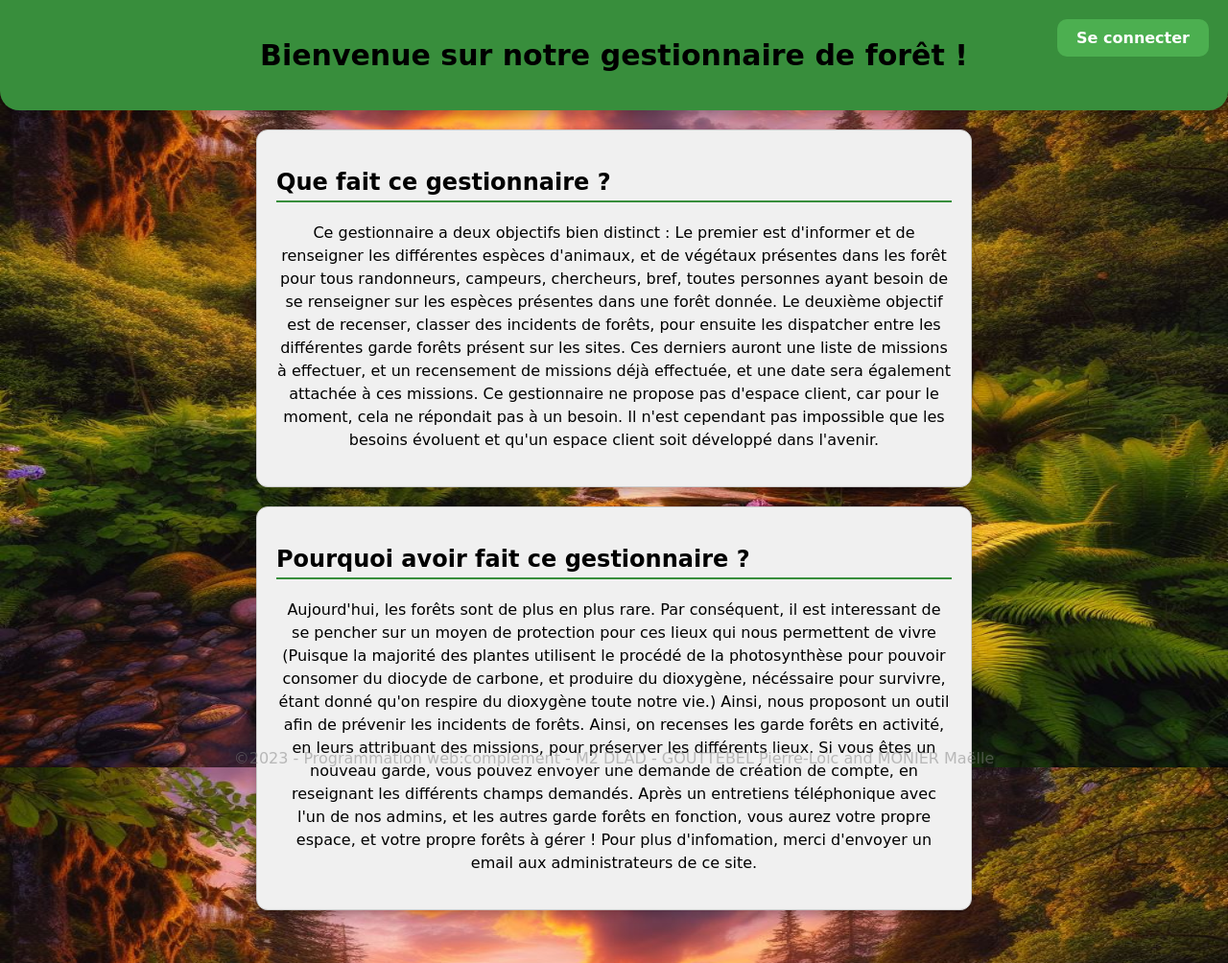
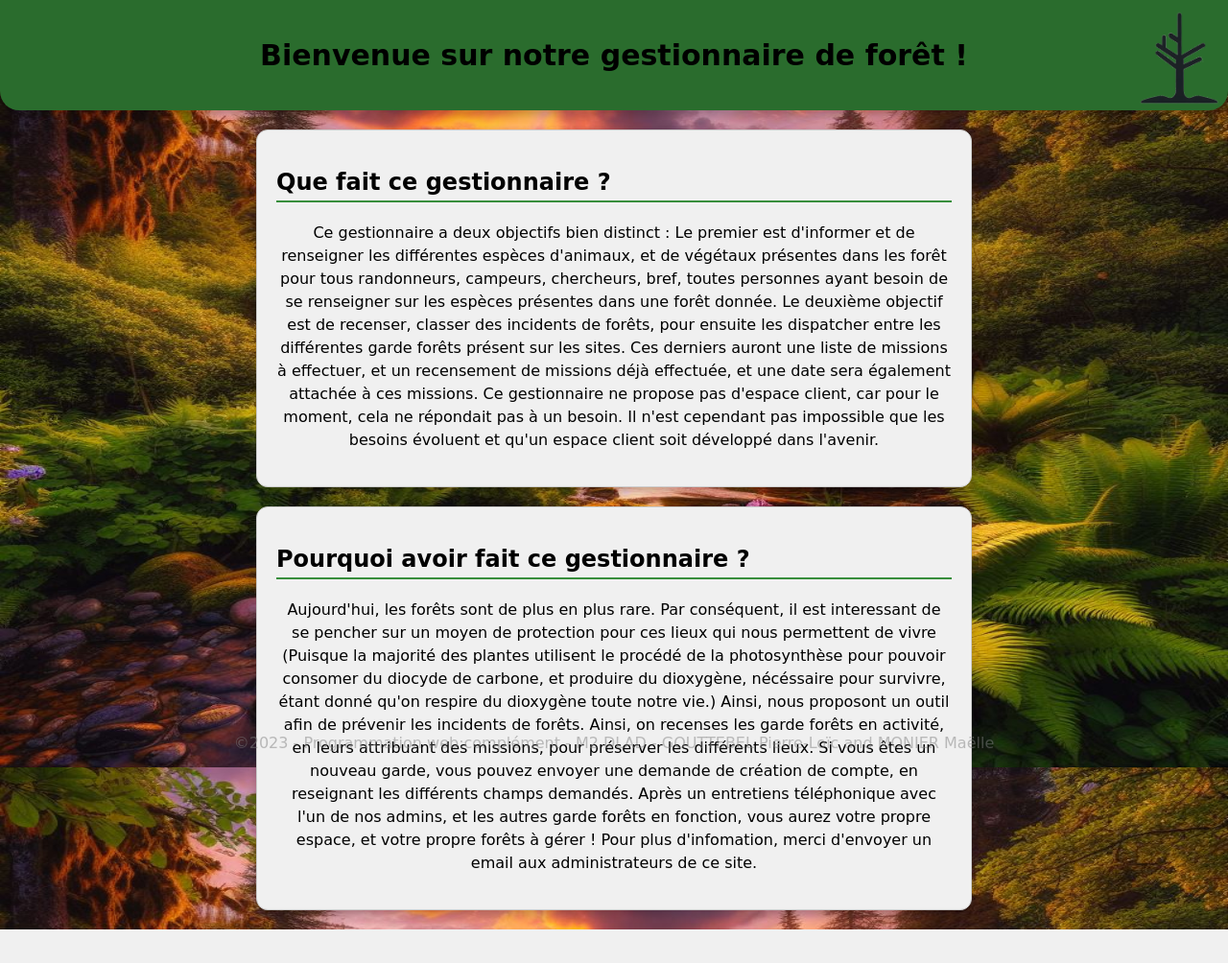
Before and after one commit to Ist4lri/forestManagementApp, a Django app: page / in a window 1280 px wide. Shown: the whole page at 96% size. After the commit the page ends 969 px from the top, so only its background shows below. Run offline with Django 4.2, Linux system fonts and the light colour scheme.

Commit message:
Adding Loggin Icon, and integrate it

```diff
--- a/forestmanagementapp2/static/allPageStyle.css
+++ b/forestmanagementapp2/static/allPageStyle.css
@@ -94,7 +94,7 @@ html {
 }
 
 footer {
-    position: sticky;
+    position: fixed;
     bottom: 0;
     left: 0;
     right: 0;
--- a/forestmanagementapp2/static/home_page.css
+++ b/forestmanagementapp2/static/home_page.css
@@ -6,7 +6,7 @@ body {
 }
 
 header {
-    background-color: #388E3C;
+    background-color: #2a6c2d;
     color: black;
     padding: 20px;
     text-align: center;
@@ -15,23 +15,31 @@ header {
 }
 
 .login-link {
-    position: fixed;
-    top: 20px;
-    right: 20px;
-    z-index: 1;
-    text-decoration: none;
-    color: #fff;
-    font-weight: bold;
-    background-color: #4CAF50;
-    padding: 10px 20px;
-    border-radius: 10px;
+    position: absolute;
+    top: 10px;
+    right: 5px;
     cursor: url('black.png'), auto;
-    transition: background-color 0.3s;
+}
+
+img {
+    max-width: 100px;
+    height: 100px;
+    display: block;
+}
+
+.login-link:hover img:first-child {
+    display: none;
+}
+
+.login-link:hover img:last-child {
+    display: block;
+}
+
+.hidden {
+    display: none;
 }
 
 .login-link:hover {
-    background-color: #F76D57;
-    color: #fff;
     cursor: url('black.png'), auto;
 }
 
--- a/forestmanagementapp2/templates/allHeadTemplated.html
+++ b/forestmanagementapp2/templates/allHeadTemplated.html
@@ -2,6 +2,8 @@
 <html>
 <head>
     <meta charset="UTF-8">
+    <meta http-equiv="X-UA-Compatible" content="IE=edge">
+    <meta name="viewport" content="width=device-width, initial-scale=1.0">
     <link rel="stylesheet" type="text/css" href="{% static  'allPageStyle.css' %}">
     <style>
         body {
--- a/forestmanagementapp2/templates/homePage.html
+++ b/forestmanagementapp2/templates/homePage.html
@@ -7,7 +7,10 @@
 <body>
     <header>
         <h1>Bienvenue sur notre gestionnaire de forêt !</h1>
-        <a class="login-link" href="{% url 'connexion' %}">Se connecter</a>
+        <a class="login-link" href="{% url 'connexion' %}">
+            <img src="{% static 'Login_logos/Logo_off.png' %}">
+            <img src="{% static 'Login_logos/Logo_on.png' %}" title="Se connecter" class="hidden">
+        </a>
     </header>
 
     <section class="section-description">
--- a/forestmanagementapp2/templates/oneForestSelected.html
+++ b/forestmanagementapp2/templates/oneForestSelected.html
@@ -9,7 +9,10 @@
 
         <h1>{{ nom_foret }}</h1>
         <a class="forest-return" href="{% url 'enter_forest' %}">Changer de foret</a>
-        <a class="login-link" href="{% url 'connexion' %}">Se connecter</a>
+        <a class="login-link" href="{% url 'connexion' %}">
+            <img src="{% static 'Login_logos/Logo_off.png' %}">
+            <img src="{% static 'Login_logos/Logo_on.png' %}" title="Se connecter" class="hidden">
+        </a>
     </header>
 
     <section class="forest-description">
```
Also changed, not shown: forestmanagementapp2/static/Login_logos/Logo_off.png (added), forestmanagementapp2/static/Login_logos/Logo_on.png (added).
